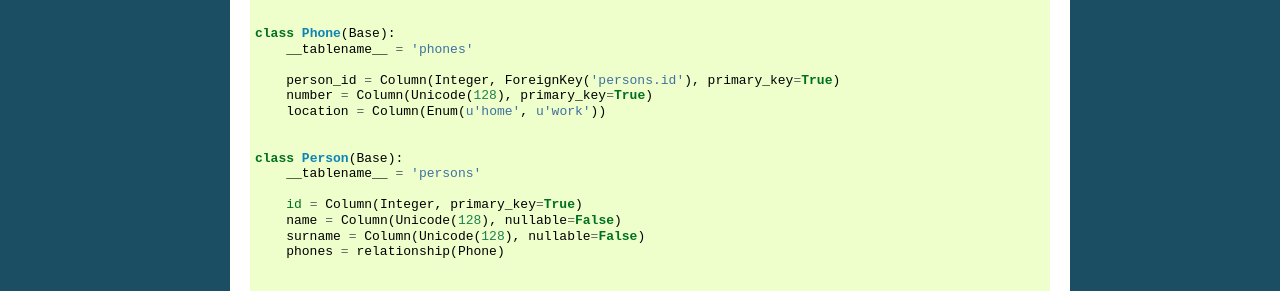
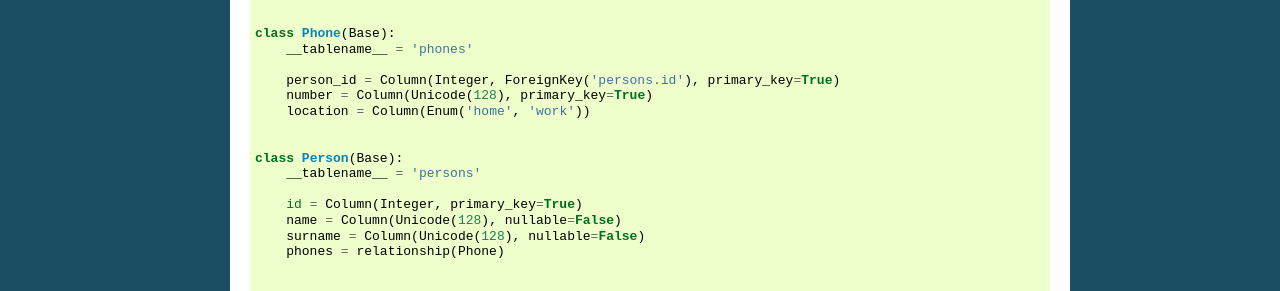
Before and after one commit to stefanofontanelli/ColanderAlchemy, a Sphinx documentation site: the page built from docs/source/deform.rst, in a window 1280 px wide. Shown: the part 272-563 px from the top of the page. Built offline with Sphinx 7.4.7, drawn with Linux system fonts in a browser that asks for light colours.

Commit message:
fix py3.2 support

```diff
--- a/docs/source/deform.rst
+++ b/docs/source/deform.rst
@@ -20,7 +20,7 @@ reflect the configuration on the mapped class, as shown in the code below::
 
         person_id = Column(Integer, ForeignKey('persons.id'), primary_key=True)
         number = Column(Unicode(128), primary_key=True)
-        location = Column(Enum(u'home', u'work'))
+        location = Column(Enum('home', 'work'))
 
 
     class Person(Base):
```
Also changed, not shown: 1 other file.
